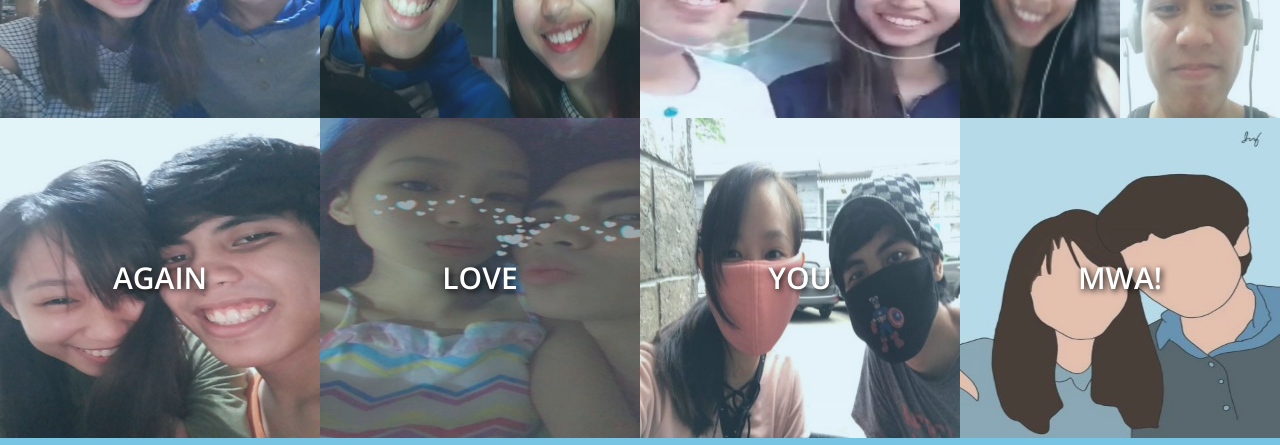
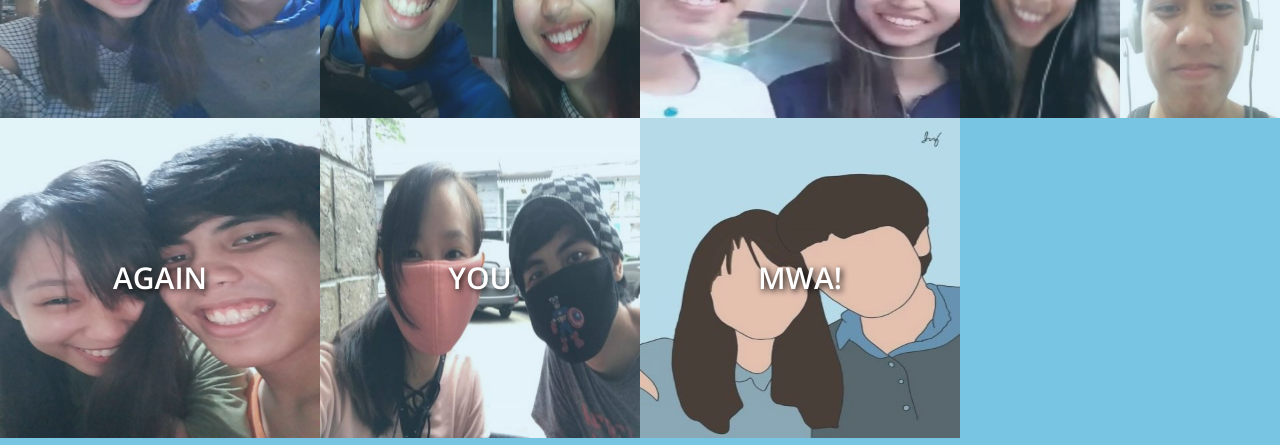
Before and after one commit to RyanVincent99/RyanVincent99.github.io, a plain HTML site: page index.html in a window 1280 px wide. Shown: the part 602-1047 px from the top of the page. Drawn offline with nearby package versions, Linux system fonts and the light colour scheme; some packages are replaced by stand-ins of ours.

Commit message:
add: website

```diff
--- a/index.html
+++ b/index.html
@@ -186,7 +186,7 @@ http://www.templatemo.com/tm-500-fluid-gallery
                                             </figcaption>
                                         </figure>
                                     </div>
-                                    <div class="grid-item">
+                                    <!-- <div class="grid-item">
                                         <figure class="effect-sadie">
                                             <img src="img/tm-img-10-tn.jpg" alt="Image" class="img-fluid tm-img">
                                             <figcaption>
@@ -195,7 +195,7 @@ http://www.templatemo.com/tm-500-fluid-gallery
                                                 <a href="img/tm-img-10.jpg">View more</a>
                                             </figcaption>
                                         </figure>
-                                    </div>
+                                    </div> -->
                                     <div class="grid-item">
                                         <figure class="effect-sadie">
                                             <img src="img/tm-img-11-tn.jpg" alt="Image" class="img-fluid tm-img">
```
